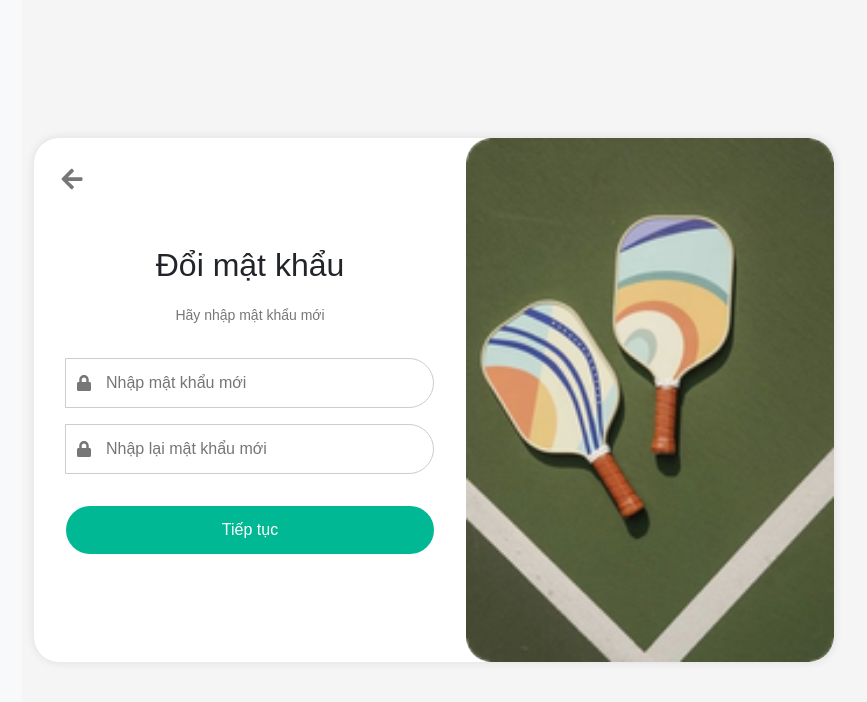
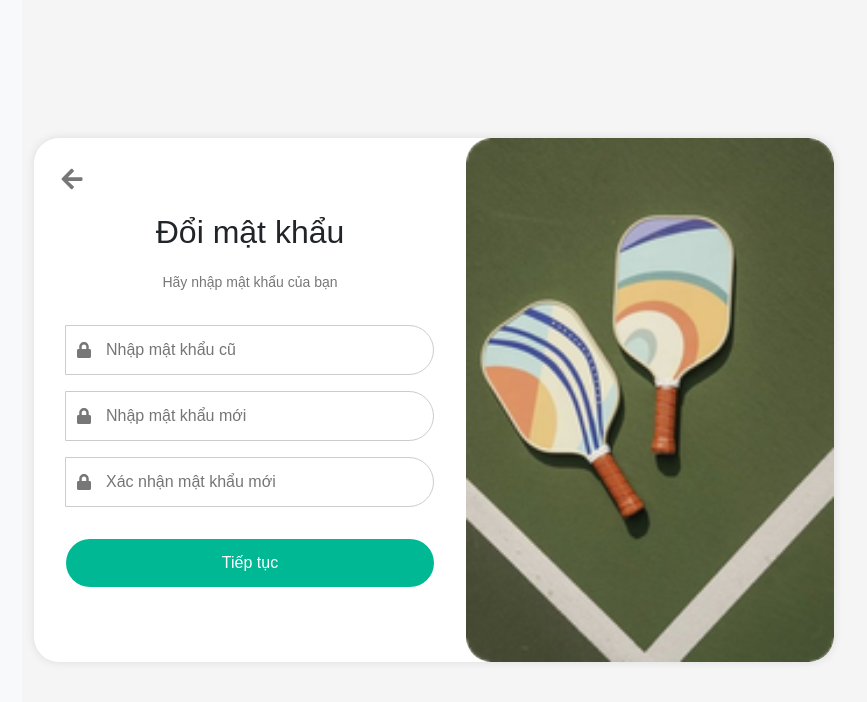
Before and after one commit to minhtrihp03/lili-Badminton, a React (Create React App) app in the folder Client/: page /change-password in a window 1280 px wide. Shown: the top 702 px of the page, without its empty margins (6-873 px from the left). Built offline with nearby package versions, Linux system fonts and the light colour scheme.

Commit message:
update editProfile and ChangePassword

```diff
--- a/Client/src/components/ChangePassword.js
+++ b/Client/src/components/ChangePassword.js
@@ -1,39 +1,123 @@
 import React, { useState } from 'react';
 import { FaArrowLeft, FaLock } from 'react-icons/fa';
 import '../styles/screens/ChangePassword.css';
+import { useNavigate } from 'react-router-dom';
 
 const ChangePassword = () => {
+  const [oldPassword, setOldPassword] = useState('');
+  const [newPassword, setNewPassword] = useState('');
+  const [confirmPassword, setConfirmPassword] = useState('');
   const [showAlert, setShowAlert] = useState(false);
+  const [errorMessage, setErrorMessage] = useState('');
 
-  const handleButtonClick = () => {
-    setShowAlert(true);
+  const navigate = useNavigate();
+
+  const handleButtonClick = async () => {
+    // Kiểm tra mật khẩu mới và xác nhận mật khẩu có khớp hay không
+    if (newPassword !== confirmPassword) {
+      setErrorMessage('Mật khẩu mới và xác nhận mật khẩu không khớp');
+      return;
+    }
+
+    try {
+      const token = localStorage.getItem('token');
+      const response = await fetch('https://bepickleball.vercel.app/api/auth/change-password', {
+        method: 'POST',
+        headers: {
+          'Authorization': `Bearer ${token}`,
+          'Content-Type': 'application/json',
+        },
+        body: JSON.stringify({
+          oldPassword, // Sử dụng camelCase để khớp với yêu cầu của server
+          newPassword, // Sử dụng camelCase để khớp với yêu cầu của server
+        }),
+      });
+
+      if (response.ok) {
+        // Nếu đổi mật khẩu thành công
+        setShowAlert(true);
+        setErrorMessage('');
+      } else {
+        const data = await response.json();
+        setErrorMessage(data.error || 'Có lỗi xảy ra khi đổi mật khẩu');
+      }
+    } catch (error) {
+      setErrorMessage('Lỗi kết nối tới máy chủ');
+    }
   };
 
   const handleCloseAlert = () => {
     setShowAlert(false);
   };
 
+  const handleBackButton = () => {
+    navigate('/profile');
+  }
+
+  const handleLogout = () => {
+    localStorage.removeItem('isLoggedIn');
+    localStorage.removeItem('name');
+    localStorage.removeItem('avatar');
+    localStorage.removeItem('role');
+    localStorage.removeItem('token');
+
+    navigate('/login');
+  };
+
   return (
     <div className="container">
       <div className="form-wrapper reverse">
         <div className="form">
-          <button className="back-button">
+          <button className="back-button" onClick={handleBackButton}>
             <FaArrowLeft />
           </button>
           <h2>Đổi mật khẩu</h2>
-          <p className="subtitle">Hãy nhập mật khẩu mới</p>
+          <p className="subtitle">Hãy nhập mật khẩu của bạn</p>
+
+          {/* Input mật khẩu cũ */}
           <div className="input-group">
             <div className="icon-wrapper">
               <FaLock />
             </div>
-            <input type="password" placeholder="Nhập mật khẩu mới" className="input" />
+            <input
+              type="password"
+              placeholder="Nhập mật khẩu cũ"
+              className="input"
+              value={oldPassword}
+              onChange={(e) => setOldPassword(e.target.value)}
+            />
           </div>
+
+          {/* Input mật khẩu mới */}
           <div className="input-group">
             <div className="icon-wrapper">
               <FaLock />
             </div>
-            <input type="password" placeholder="Nhập lại mật khẩu mới" className="input" />
+            <input
+              type="password"
+              placeholder="Nhập mật khẩu mới"
+              className="input"
+              value={newPassword}
+              onChange={(e) => setNewPassword(e.target.value)}
+            />
           </div>
+
+          {/* Input xác nhận mật khẩu mới */}
+          <div className="input-group">
+            <div className="icon-wrapper">
+              <FaLock />
+            </div>
+            <input
+              type="password"
+              placeholder="Xác nhận mật khẩu mới"
+              className="input"
+              value={confirmPassword}
+              onChange={(e) => setConfirmPassword(e.target.value)}
+            />
+          </div>
+
+          {errorMessage && <p className="error-message">{errorMessage}</p>}
+
           <button className="button-green" onClick={handleButtonClick}>Tiếp tục</button>
         </div>
         <img src={process.env.PUBLIC_URL + '/assets/images/Register.png'} alt="Change Password" className="image" />
@@ -43,7 +127,7 @@ const ChangePassword = () => {
           <div className="alert-content">
             <h3>Đổi mật khẩu thành công</h3>
             <p>Mật khẩu của bạn đã được đổi thành công. Ấn quay lại để đăng nhập ở màn hình chính</p>
-            <button className="button-green" onClick={handleCloseAlert}>Quay lại</button>
+            <button className="button-green" onClick={handleLogout}>Quay lại</button>
           </div>
         </div>
       )}
--- a/Client/src/components/Profile.js
+++ b/Client/src/components/Profile.js
@@ -99,6 +99,10 @@ const Profile = () => {
     }
   };
 
+  const handleChangePassword = async (e) => {
+    navigate('/change-password');
+  }
+
   if (loading) {
     return <p>Đang tải...</p>;
   }
@@ -115,12 +119,23 @@ const Profile = () => {
     <div className="profile-container">
       <h1>Thông tin cá nhân</h1>
       <div className="profile-card">
+        {isEditing ? (
+          <>
+            <Form onSubmit={handleSubmit}>
               <div className="profile-header">
                 <Image src={profileData?.profile?.avatar || AvatarBlank} alt="Avatar" className="profile-avatar" roundedCircle />
-          <h2>{profileData?.profile?.name || 'Tên chưa cập nhật'}</h2>
+                {/* <h2>{profileData?.profile?.name || 'Tên chưa cập nhật'}</h2> */}
+                <Form.Group controlId="profile-name">
+                  <Form.Label>Họ Và Tên</Form.Label>
+                  <Form.Control
+                    type="text"
+                    name="name"
+                    value={updatedProfile.name || profileData?.profile?.name || ''}
+                    onChange={handleChange}
+                  />
+                </Form.Group>
                 <p className="profile-role">{profileData?.role?.toUpperCase() || 'Vai trò chưa cập nhật'}</p>
               </div>
-
               <div className="profile-body">
                 <div className="profile-info">
                   <label>Tài khoản:</label>
@@ -135,8 +150,6 @@ const Profile = () => {
                   <p>{profileData?.phone || 'Chưa cập nhật'}</p>
                 </div>
 
-          {isEditing ? (
-            <Form onSubmit={handleSubmit}>
                 <Form.Group controlId="skillLevel">
                   <Form.Label>Cấp độ kỹ năng</Form.Label>
                   <Form.Control
@@ -179,9 +192,31 @@ const Profile = () => {
 
                 <Button type="submit" variant="primary">Lưu</Button>
                 <Button variant="secondary" onClick={handleCancel} style={{ marginLeft: '10px' }}>Hủy</Button>
+
+              </div>
             </Form>
+          </>
+
         ) : (
           <>
+            <div className="profile-header">
+              <Image src={profileData?.profile?.avatar || AvatarBlank} alt="Avatar" className="profile-avatar" roundedCircle />
+              <h2>{profileData?.profile?.name || 'Tên chưa cập nhật'}</h2>
+              <p className="profile-role">{profileData?.role?.toUpperCase() || 'Vai trò chưa cập nhật'}</p>
+            </div>
+            <div className="profile-body">
+              <div className="profile-info">
+                <label>Tài khoản:</label>
+                <p>{profileData?.username || 'Chưa cập nhật'}</p>
+              </div>
+              <div className="profile-info">
+                <label>Email:</label>
+                <p>{profileData?.email || 'Chưa cập nhật'}</p>
+              </div>
+              <div className="profile-info">
+                <label>Số điện thoại:</label>
+                <p>{profileData?.phone || 'Chưa cập nhật'}</p>
+              </div>
               <div className="profile-info">
                 <label>Cấp độ kỹ năng:</label>
                 <p>{profileData?.profile?.skill_level || 'Chưa cập nhật'}</p>
@@ -206,16 +241,22 @@ const Profile = () => {
                   )}
                 </p>
               </div>
+            </div>
           </>
         )}
+
       </div>
-
       {!isEditing && (
+        <>
           <Button variant="primary" onClick={handleEdit}>
             <MdModeEdit /> Chỉnh sửa
           </Button>
+          &nbsp;
+          <Button variant="primary" onClick={handleChangePassword}>
+            <MdModeEdit /> Đổi mật khẩu
+          </Button>
+        </>
       )}
-      </div>
     </div>
   );
 };
```
Lines whose indentation alone changed are shown as unchanged.
